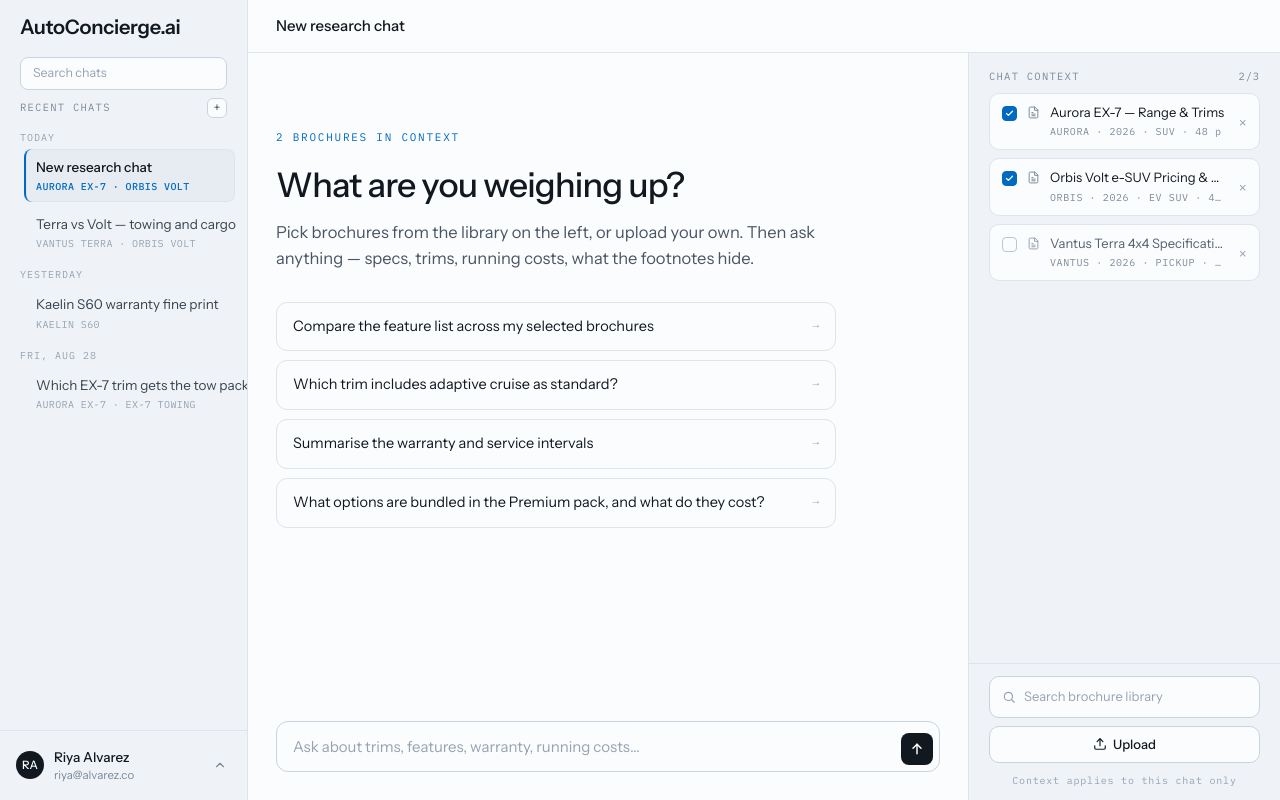
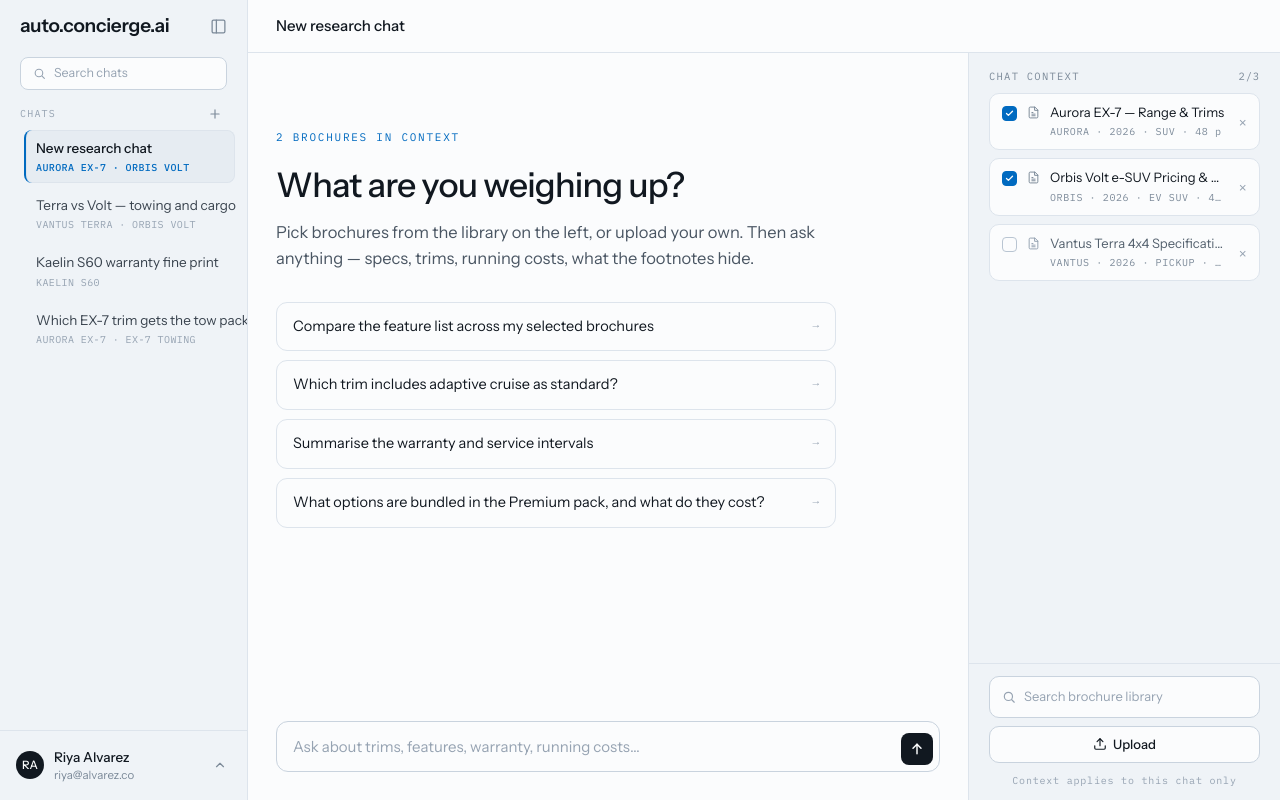
Before and after one commit to Rohan-Kegade/auto-conceirege.ai, a React (Vite) app in the folder frontend/: page /app in a window 1280 px wide. Built offline with nearby package versions, Linux system fonts and the light colour scheme.

Commit message:
feat(frontend): collapsible sidebar + flatten chat list

```diff
--- a/frontend/index.html
+++ b/frontend/index.html
@@ -9,7 +9,7 @@
       href="https://fonts.googleapis.com/css2?family=Instrument+Sans:ital,wght@0,400;0,500;0,600;1,400&family=IBM+Plex+Mono:wght@400;500&display=swap"
       rel="stylesheet"
     />
-    <title>AutoConcierge.ai</title>
+    <title>auto.concierge.ai</title>
   </head>
   <body>
     <div id="root"></div>
--- a/frontend/src/lib/brand.ts
+++ b/frontend/src/lib/brand.ts
@@ -1,3 +1,3 @@
 /** Product brand — single source of truth for display copy. */
-export const BRAND_NAME = "AutoConcierge.ai";
+export const BRAND_NAME = "auto.concierge.ai";
 export const BRAND_TAGLINE = "brochure intelligence";
--- a/frontend/src/routes/app/AppLayout.tsx
+++ b/frontend/src/routes/app/AppLayout.tsx
@@ -1,3 +1,4 @@
+import { useState } from "react";
 import { Outlet, useLocation } from "react-router-dom";
 import { AppStoreProvider, useApp } from "./AppStore";
 import { ChatsSidebar } from "./ChatsSidebar";
@@ -21,14 +22,21 @@ function TopBar() {
 }
 
 export function AppLayout() {
+  const [collapsed, setCollapsed] = useState(false);
+
   return (
     <AppStoreProvider>
       <div
         data-screen="app"
-        className="grid h-screen grid-cols-1 overflow-hidden bg-canvas md:grid-cols-[248px_1fr]"
+        className={`grid h-screen grid-cols-1 overflow-hidden bg-canvas ${
+          collapsed ? "md:grid-cols-[56px_1fr]" : "md:grid-cols-[248px_1fr]"
+        }`}
       >
         <div className="hidden min-h-0 md:block">
-          <ChatsSidebar />
+          <ChatsSidebar
+            collapsed={collapsed}
+            onToggle={() => setCollapsed((v) => !v)}
+          />
         </div>
         <main className="flex min-h-0 min-w-0 flex-col">
           <TopBar />
--- a/frontend/src/routes/app/ChatsSidebar.tsx
+++ b/frontend/src/routes/app/ChatsSidebar.tsx
@@ -1,11 +1,8 @@
 import { useEffect, useState } from "react";
 import { useNavigate } from "react-router-dom";
 import { BRAND_NAME } from "../../lib/brand";
-import { useApp, type Chat } from "./AppStore";
+import { useApp } from "./AppStore";
 import { SHORT, type Upload } from "./appData";
-
-const MONO_LABEL =
-  "font-mono text-[10.5px] uppercase tracking-[0.12em] text-muted-2";
 
 function initials(name: string): string {
   const parts = name.trim().split(/\s+/).filter(Boolean);
@@ -22,37 +19,13 @@ function contextSummary(ids: string[], uploads: Upload[]): string {
     .join(" · ");
 }
 
-const startOfDay = (d: Date) =>
-  new Date(d.getFullYear(), d.getMonth(), d.getDate()).getTime();
-
-/** "Today" / "Yesterday" / a short date, for grouping chats by creation day. */
-function dayBucket(iso: string): string {
-  const then = new Date(iso);
-  const diff = Math.round(
-    (startOfDay(new Date()) - startOfDay(then)) / 86_400_000,
-  );
-  if (diff <= 0) return "Today";
-  if (diff === 1) return "Yesterday";
-  return then.toLocaleDateString(undefined, {
-    weekday: "short",
-    day: "numeric",
-    month: "short",
-  });
-}
-
-/** Chats in list order, split into day groups (order of first appearance). */
-function groupByDay(chats: Chat[]): { label: string; items: Chat[] }[] {
-  const groups: { label: string; items: Chat[] }[] = [];
-  for (const chat of chats) {
-    const label = dayBucket(chat.createdAt);
-    const group = groups.find((g) => g.label === label);
-    if (group) group.items.push(chat);
-    else groups.push({ label, items: [chat] });
-  }
-  return groups;
-}
-
-export function ChatsSidebar() {
+export function ChatsSidebar({
+  collapsed,
+  onToggle,
+}: {
+  collapsed: boolean;
+  onToggle: () => void;
+}) {
   const navigate = useNavigate();
   const { state, chats, newChat, selectChat } = useApp();
   const { user, activeChatId, uploads } = state;
@@ -78,54 +51,113 @@ export function ChatsSidebar() {
     navigate(path);
   };
 
+  const startChat = () => {
+    newChat();
+    navigate("/app");
+  };
+
+  if (collapsed) {
+    const railBtn =
+      "flex h-9 w-9 items-center justify-center rounded-lg text-muted-2 transition-colors hover:bg-panel-hover hover:text-ink";
+    return (
+      <aside className="flex h-full min-h-0 flex-col items-center border-r border-line bg-panel py-3">
+        <button
+          type="button"
+          onClick={onToggle}
+          aria-label="Expand sidebar"
+          title="Expand sidebar"
+          className={railBtn}
+        >
+          <SidebarIcon />
+        </button>
+        <div className="mt-2 flex flex-col gap-1">
+          <button
+            type="button"
+            onClick={startChat}
+            aria-label="New chat"
+            title="New chat"
+            className={railBtn}
+          >
+            <PlusIcon />
+          </button>
+          <button
+            type="button"
+            onClick={onToggle}
+            aria-label="Search chats"
+            title="Search chats"
+            className={railBtn}
+          >
+            <SearchIcon />
+          </button>
+        </div>
+        <button
+          type="button"
+          onClick={() => navigate("/app/profile")}
+          title={user.name}
+          className="mt-auto flex h-8 w-8 flex-none items-center justify-center rounded-full bg-ink text-[11px] font-medium text-canvas"
+        >
+          {initials(user.name)}
+        </button>
+      </aside>
+    );
+  }
+
   return (
     <aside className="flex h-full min-h-0 flex-col border-r border-line bg-panel">
-      <div className="flex h-[53px] flex-none items-center px-5">
+      <div className="flex h-[53px] flex-none items-center gap-2 px-5">
         <button
           type="button"
           onClick={() => navigate("/")}
-          className="cursor-pointer bg-transparent text-[20px] font-semibold tracking-[-0.01em]"
+          className="cursor-pointer bg-transparent text-[19px] font-semibold tracking-[-0.01em]"
         >
           {BRAND_NAME}
+        </button>
+        <button
+          type="button"
+          onClick={onToggle}
+          aria-label="Collapse sidebar"
+          title="Collapse sidebar"
+          className="ml-auto flex-none cursor-pointer bg-transparent text-muted-2 transition-colors hover:text-ink"
+        >
+          <SidebarIcon />
         </button>
       </div>
 
       <div className="flex min-h-0 flex-1 flex-col overflow-y-auto px-3 pb-3 pt-1">
         <div className="px-2 pb-2">
+          <div className="flex items-center gap-2 rounded-lg border border-stroke bg-canvas px-3 focus-within:border-accent">
+            <SearchIcon className="flex-none text-muted-3" />
             <input
               value={chatQuery}
               onChange={(e) => setChatQuery(e.target.value)}
               placeholder="Search chats"
-            className="w-full rounded-lg border border-stroke bg-canvas px-3 py-1.5 text-[12.5px] outline-none focus:border-accent"
+              className="w-full bg-transparent py-1.5 text-[12.5px] outline-none"
             />
           </div>
-        <div className="flex items-center justify-between gap-2 px-2 pb-1">
-          <span className={MONO_LABEL}>Recent chats</span>
+        </div>
+
+        <div className="flex items-center justify-between gap-2 px-2 pb-1 pt-1">
+          <span className="font-mono text-[10px] uppercase tracking-[0.12em] text-muted-3">
+            Chats
+          </span>
           <button
             type="button"
-            onClick={() => {
-              newChat();
-              navigate("/app");
-            }}
+            onClick={startChat}
             aria-label="New chat"
             title="New chat"
-            className="flex h-5 w-5 flex-none cursor-pointer items-center justify-center rounded-md border border-stroke bg-canvas text-[13px] leading-none text-muted transition-colors hover:border-ink hover:text-ink"
+            className="flex h-6 w-6 flex-none items-center justify-center rounded-md text-muted-2 transition-colors hover:bg-panel-hover hover:text-ink"
           >
-            +
+            <PlusIcon />
           </button>
         </div>
+
         {shown.length === 0 ? (
           <div className="px-2 py-2 text-[12.5px] text-muted-3">
             No chats match “{chatQuery}”.
           </div>
-        ) : null}
-        {groupByDay(shown).map((group) => (
-          <div key={group.label} className="flex flex-col">
-            <div className="px-2 pb-1 pt-2 font-mono text-[10px] uppercase tracking-[0.1em] text-muted-3">
-              {group.label}
-            </div>
+        ) : (
           <div className="flex flex-col gap-1 pl-3">
-              {group.items.map((chat) => {
+            {shown.map((chat) => {
               const active = chat.id === activeChatId;
               return (
                 <button
@@ -153,8 +185,7 @@ export function ChatsSidebar() {
               );
             })}
           </div>
-          </div>
-        ))}
+        )}
       </div>
 
       {/* Account */}
@@ -227,6 +258,66 @@ export function ChatsSidebar() {
         </button>
       </div>
     </aside>
+  );
+}
+
+function SidebarIcon() {
+  return (
+    <svg
+      width="17"
+      height="17"
+      viewBox="0 0 24 24"
+      fill="none"
+      stroke="currentColor"
+      strokeWidth="1.8"
+      strokeLinecap="round"
+      strokeLinejoin="round"
+      className="flex-none"
+      aria-hidden="true"
+    >
+      <rect x="3" y="3" width="18" height="18" rx="2" />
+      <line x1="9" x2="9" y1="3" y2="21" />
+    </svg>
+  );
+}
+
+function PlusIcon() {
+  return (
+    <svg
+      width="14"
+      height="14"
+      viewBox="0 0 24 24"
+      fill="none"
+      stroke="currentColor"
+      strokeWidth="2"
+      strokeLinecap="round"
+      strokeLinejoin="round"
+      className="flex-none"
+      aria-hidden="true"
+    >
+      <line x1="12" x2="12" y1="5" y2="19" />
+      <line x1="5" x2="19" y1="12" y2="12" />
+    </svg>
+  );
+}
+
+function SearchIcon({ className }: { className?: string }) {
+  return (
+    <svg
+      width="13"
+      height="13"
+      viewBox="0 0 24 24"
+      fill="none"
+      stroke="currentColor"
+      strokeWidth="2"
+      strokeLinecap="round"
+      strokeLinejoin="round"
+      className={className}
+      aria-hidden="true"
+    >
+      <circle cx="11" cy="11" r="7" />
+      <path d="m21 21-4.3-4.3" />
+    </svg>
   );
 }
 
```
Lines whose indentation alone changed are shown as unchanged.
